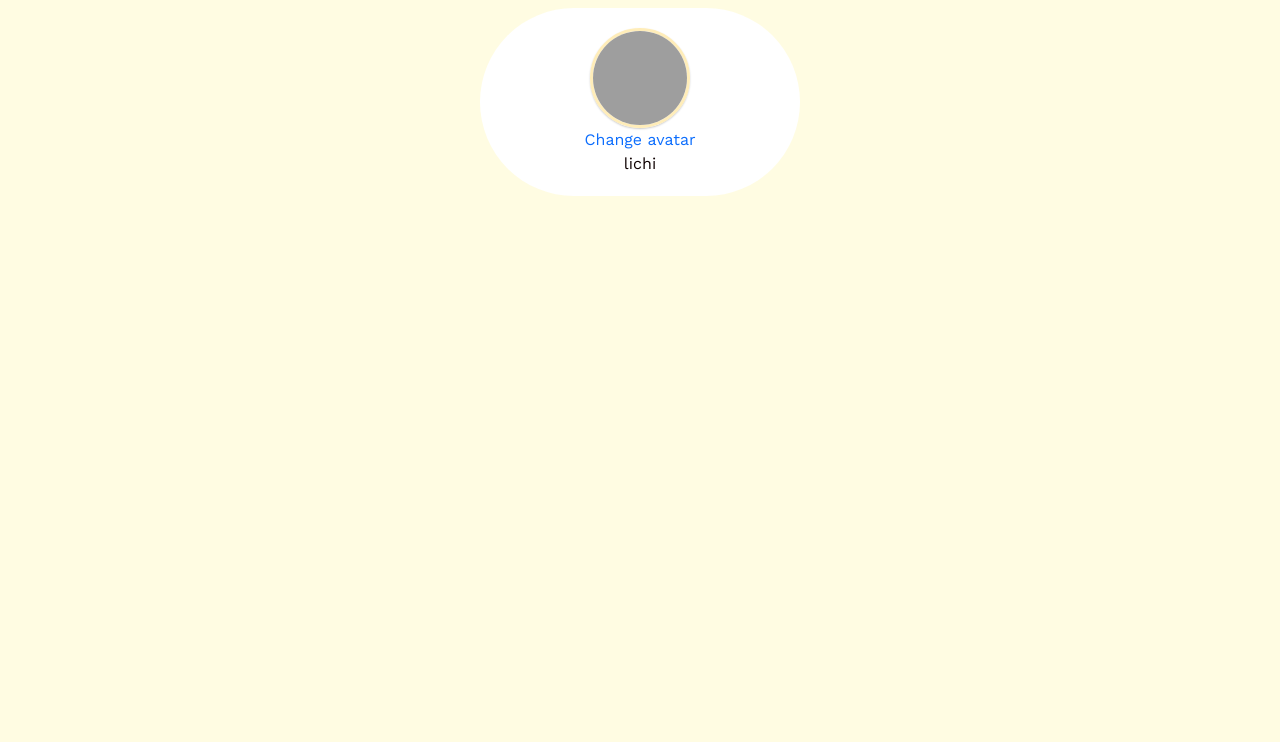
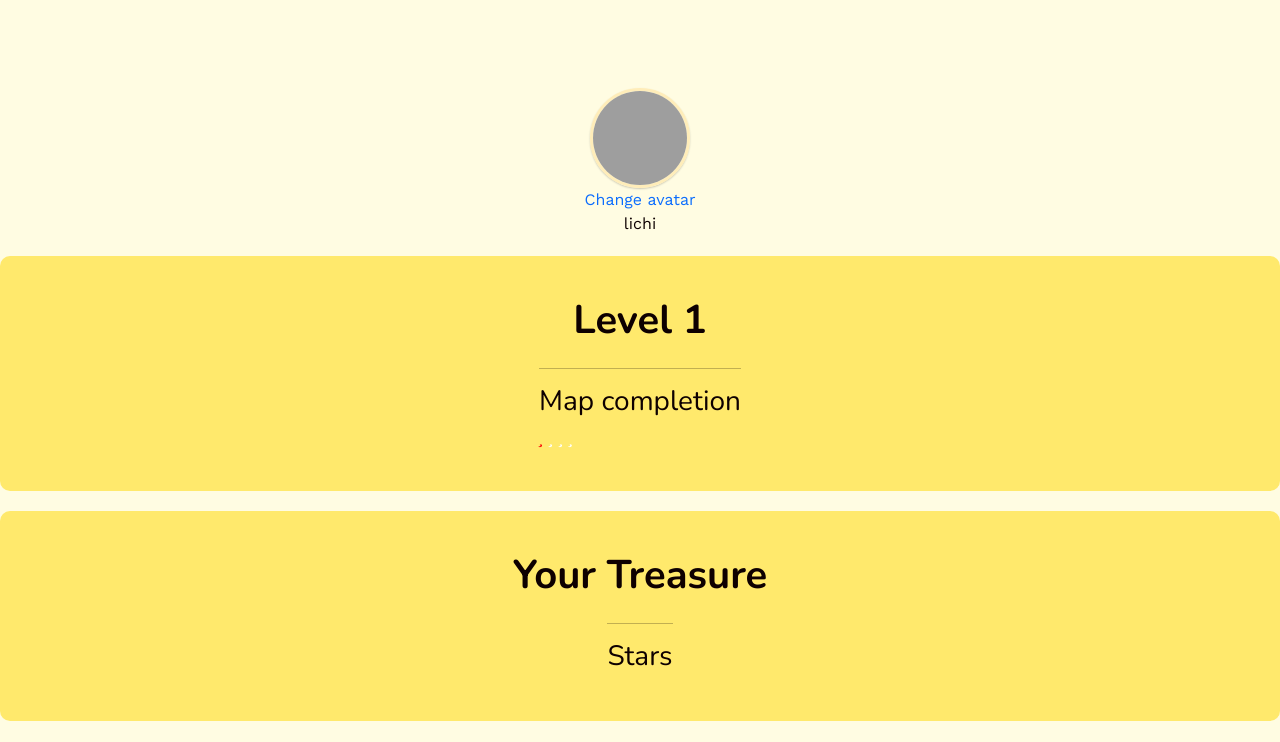
Before and after one commit to annarussi/ToolKids, a Rails app: page /kids/1 in a window 1280 px wide. Shown: the part 58-800 px from the top of the page. Run offline with Rails 7, Linux system fonts and the light colour scheme; a user stored in the database is signed in; data comes from the database, SQL or seed files in the repository; style sheets or scripts are compiled from the project's sources; some libraries are stand-ins or nearby versions; grey boxes are pictures that could not be loaded.

Commit message:
kids profile created with features

```diff
--- a/app/assets/stylesheets/components/_card.scss
+++ b/app/assets/stylesheets/components/_card.scss
@@ -9,6 +9,7 @@
   width: 25%;
   margin: auto;
   margin-bottom: 20px;
+  margin-top: 80px;
 }
 
 .card-avatar {
@@ -23,3 +24,26 @@
 .kids-card {
  color: #422917;
 }
+
+.card-level {
+  display: flex;
+  flex-direction: column;
+  justify-content: center;
+  background-color: rgb(255, 233, 108);
+  border-radius: 10px;
+  padding: 40px;
+  align-items: center;
+  margin: auto;
+  margin-bottom: 20px;
+}
+
+.card-profile {
+  display: flex;
+  flex-direction: column;
+  justify-content: center;
+  align-items: center;
+  width: 25%;
+  margin: auto;
+  margin-bottom: 20px;
+  margin-top: 80px;
+}
--- a/app/assets/stylesheets/pages/_index.scss
+++ b/app/assets/stylesheets/pages/_index.scss
@@ -1,2 +1,3 @@
 // Import page-specific CSS files here.
 @import "home";
+@import "kids-show";
--- /dev/null
+++ b/app/assets/stylesheets/pages/_kids-show.scss
@@ -0,0 +1,7 @@
+#full-star {
+color: rgb(252, 7, 7);
+}
+
+#empty-star {
+color: rgb(255, 255, 255);
+}
--- a/app/views/kids/show.html.erb
+++ b/app/views/kids/show.html.erb
@@ -1,6 +1,27 @@
-
-<div class="card-user text-center">
-  <img class="avatar" alt="avatar" src="https://i2-prod.mylondon.news//article18152052.ece/ALTERNATES/s1200b/0_Moana.jpg">
-  <%= link_to "Change avatar", kid_path, class:"text-decoration-none" %>
-  <%= @kid.nickname %>
+<div>
+  <div class="card-profile text-center">
+    <img class="avatar" alt="avatar" src="https://i2-prod.mylondon.news//article18152052.ece/ALTERNATES/s1200b/0_Moana.jpg">
+    <%= link_to "Change avatar", edit_kid_path, class:"text-decoration-none" %>
+    <%= @kid.nickname %>
+  </div>
+  <div class= "row">
+    <div class="text-align-center">
+      <div class="card-level">
+        <h1><strong>Level 1<strong></h1>
+        <hr>
+        <div class="d-flex-column align-item-center justify-content-center text-align-cener">
+          <h3>Map completion</h3>
+          <i id= "full-star" class="fa-solid fa-star"></i>
+          <i id= "empty-star" class="fa-regular fa-star"></i>
+          <i id= "empty-star" class="fa-regular fa-star"></i>
+          <i id= "empty-star" class="fa-regular fa-star"></i>
+        </div>
+      </div>
+      <div class="card-level">
+        <h1><strong>Your Treasure<strong></h1>
+        <hr>
+        <h3>Stars</h3>
+      </div>
+    </div>
+  </div>
 </div>
--- a/config/routes.rb
+++ b/config/routes.rb
@@ -6,7 +6,7 @@ Rails.application.routes.draw do
   # Defines the root path route ("/")
   # root "articles#index"
 
-  resources :kids, only: [:index, :show, :new, :create, :destroy] do
+  resources :kids do
     resources :games, only: [:index, :show] do
       patch :completed, on: :member
       member do
```
